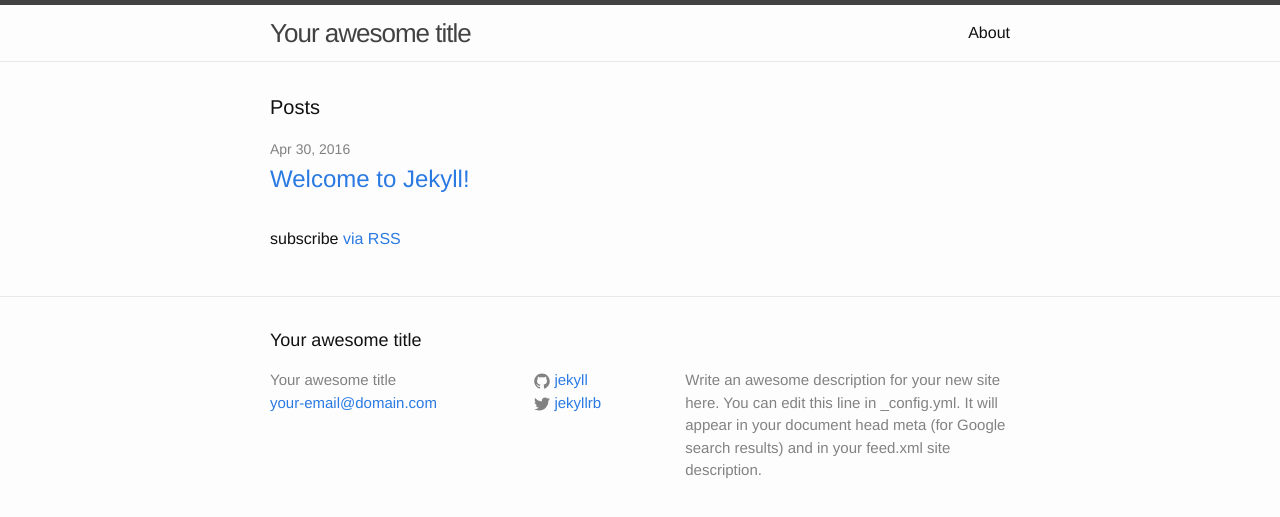
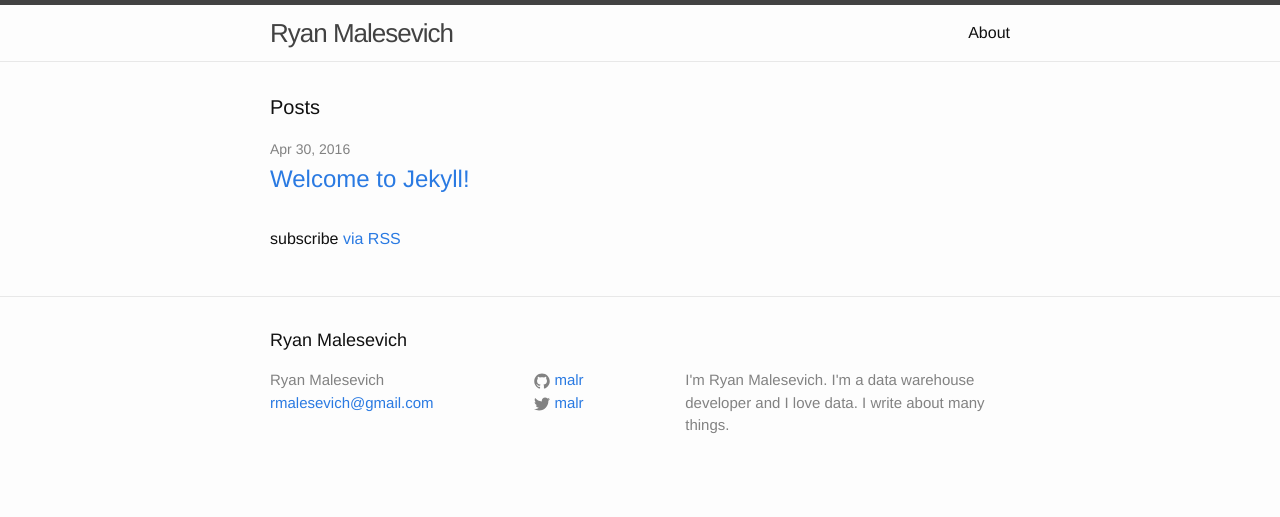
Before and after one commit to malr/malr.github.io, a Jekyll site: the page built from index.html, in a window 1280 px wide. Shown: the top 517 px of the page. Built offline with Jekyll 4.4.1, drawn with Linux system fonts in a browser that asks for light colours.

Commit message:
Updating metadata in _config.yml

```diff
--- a/_config.yml
+++ b/_config.yml
@@ -6,16 +6,14 @@
 # 'jekyll serve'. If you change this file, please restart the server process.
 
 # Site settings
-title: Your awesome title
-email: your-email@domain.com
+title: Ryan Malesevich
+email: rmalesevich@gmail.com
 description: > # this means to ignore newlines until "baseurl:"
-  Write an awesome description for your new site here. You can edit this
-  line in _config.yml. It will appear in your document head meta (for
-  Google search results) and in your feed.xml site description.
+  I'm Ryan Malesevich. I'm a data warehouse developer and I love data. I write about many things.
 baseurl: "" # the subpath of your site, e.g. /blog
-url: "http://yourdomain.com" # the base hostname & protocol for your site
-twitter_username: jekyllrb
-github_username:  jekyll
+url: "http://ryanmalesevich.com" # the base hostname & protocol for your site
+twitter_username: malr
+github_username:  malr
 repository: malr/malr.github.io
 
 # Build settings
```
